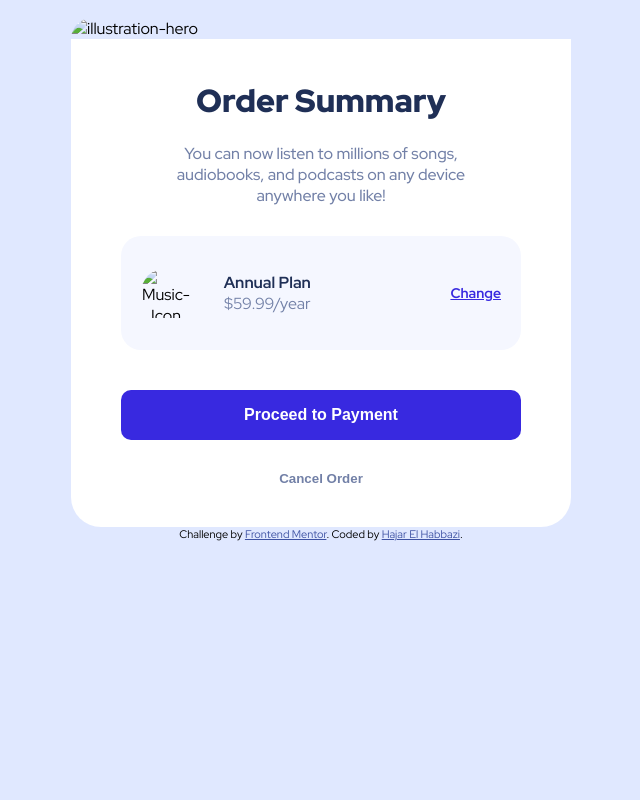
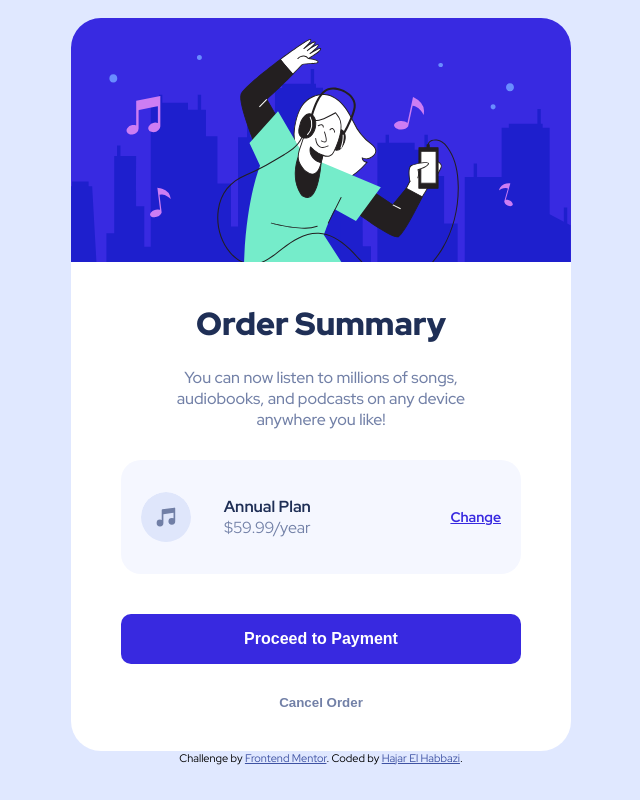
Before and after one commit to Hajar-elhabbazi/Order-summary-component, a plain HTML site: page index.html in a window 1280 px wide. Shown: the whole page, without its empty margins (319-959 px from the left). Drawn offline with Linux system fonts and the light colour scheme; the site is published under a folder, as on GitHub Pages, so addresses that start at the root find nothing.

Commit message:
index.html

```diff
--- a/index.html
+++ b/index.html
@@ -12,7 +12,7 @@
   </head>
   <body>
     <div class="Container">
-      <img src="/images/illustration-hero.svg" alt="illustration-hero" />
+      <img src="./images/illustration-hero.svg" alt="illustration-hero" />
 
       <div class="Description">
         <h1>Order Summary</h1>
@@ -22,7 +22,7 @@
         </p>
         <div class="Sub-Container1">
           <div class="Sub-Container2">
-            <img src="/images/icon-music.svg" alt="Music-Icon" />
+            <img src="./images/icon-music.svg" alt="Music-Icon" />
 
             <p>
               <span class="S1"> Annual Plan</span> <br />
```
